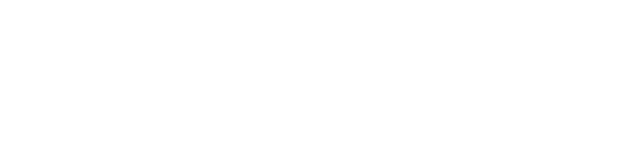
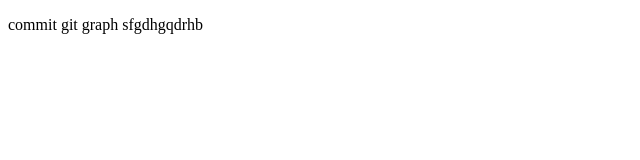
Before and after one commit to Hakimcdl/newdepository1, a plain HTML site: page index.html in a window 1280 px wide. Shown: the whole page, without its empty margins (0-640 px from the left). Drawn offline with Linux system fonts and the light colour scheme.

Commit message:
ajout changement p

```diff
--- a/index.html
+++ b/index.html
@@ -7,6 +7,6 @@
     <title>Document</title>
 </head>
 <body>
-
+    <p>commit git graph sfgdhgqdrhb</p>
 </body>
 </html>
```
